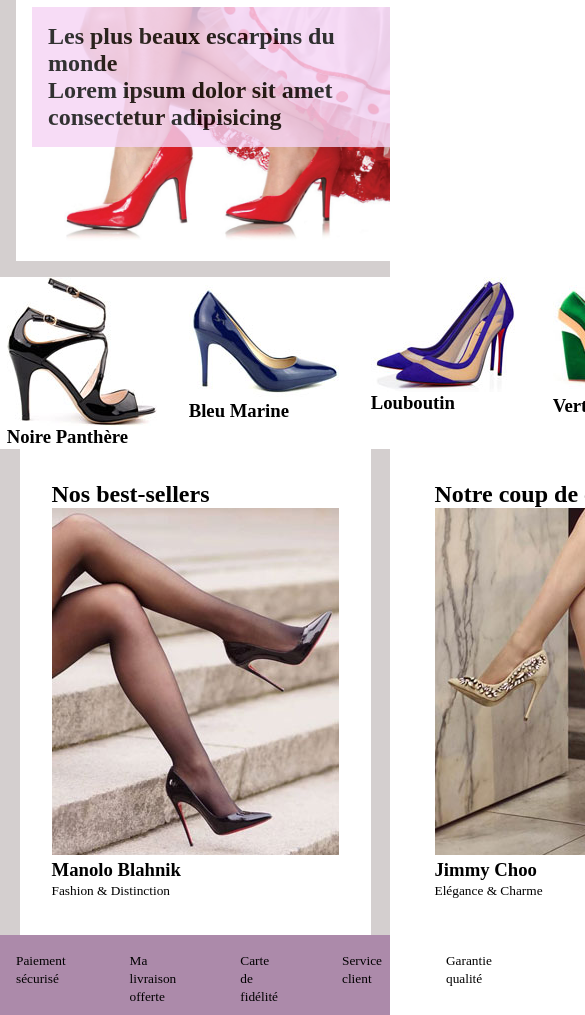
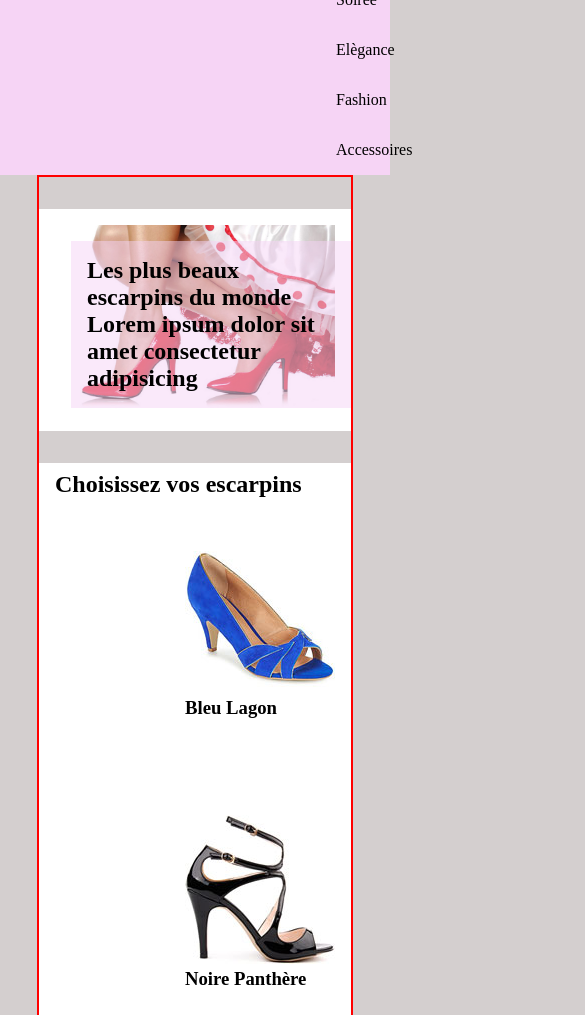
Before and after one commit to ridah00/shoesplash, a plain HTML site: page index.html in a window 390 px wide. Shown: the part 259-1274 px from the top of the page, 585 px wide, since content can reach past the window. Drawn offline with Linux system fonts and the light colour scheme.

Commit message:
presque_là

```diff
--- a/css/style.css
+++ b/css/style.css
@@ -2,104 +2,155 @@
     margin: 0;
     padding: 0;
 }
-body{
-    display: flex;
-    flex-direction: column;
+body {
+    background-color: rgb(212, 207, 207);
 }
-.topbar{
+
+.topbar {
     background-color: black;
+    color: white;
+    text-align: center;
 }
-header{
+header {
     background-color: #F6D4F5;
 }
-.left{
+
+
+.left {
     float: left;
 }
-.right{
+
+.right {
     float: right;
 }
+div.container{
+    margin: 0 20rem;
+}
+nav {
+    display: flex;
+    justify-content: space-evenly;
+}
 
+nav a {
+    text-decoration: none;
+    color: black;
+    padding: 1rem;
+}
+
+nav a:hover {
+    background-color: rgba(53, 50, 50);
+    color: white;
+    transition: all 0.1s ease 0s;
+}
 #slider{
+    background-color: white;
+    /* width: 100%; */
     position: relative;
     padding: 1rem;
 }
 #slider img{
-    padding: 1rem;
     background-color: white;
     width: 100%;
+    /* border: 5px solid white; */
 }
 #slider h2{
+    padding: 1rem;
+    background-color:rgba(246, 212, 245,50%);
     position: absolute;
-    padding: 1rem;
+    left: 2rem;
     top: 2rem;
-    left:2rem;
-    background-color: #f6d4f5;
-    opacity: 0.8;
-    width: fit-content;
+}
+main{
+    display: flex;
+    flex-direction: column;
+    align-items: center;
+    margin: 0 auto;
+    padding-top: 2rem;
+    padding-bottom: 2rem;
+    gap: 2rem;
+    width:80%;
+    border: 2px red solid;
 }
 
-nav{
+#select {
+    position: relative;
     display: flex;
-    justify-content: space-evenly;
+    background-color: white;
+    width: 100%;
+    justify-content: space-between;
+    flex-wrap: wrap;
+    margin: 0 auto;
+
 }
-/* a:hover{
-    background-color: rgba(53,50,50);
-    color: white;
-    transition: 0.2s;
-} */
-nav a:hover{
-    background-color: rgba(53,50,50);
-    color: white;
-    transition: all 0.1s ease 0s;
+#select h1{
+    position: absolute;
+    left: 1rem;
+    top: 0.5rem;
 }
-a{
-    text-decoration: none;
-    color: black;
+.escarpin{
+    margin-top: 4rem;
+    align-self: flex-end;
     padding: 1rem;
 }
-main{
-    background-color: rgb(212, 207, 207);
+
+#select:hover .escarpin{
+    opacity: 0.5;
+}
+#select .escarpin:hover{
+    opacity: 1;
+}
+
+#news{
+    width: 100%;
     display: flex;
-    align-content: center;
-    align-items: center;
-    flex-direction: column;
+    justify-content: space-between;
+    flex-wrap: wrap;
+}
 
+#news article {
+    background-color: white;
+    padding-inline: 1rem;
+    padding-top: 1rem;
 }
-#select{
-    background-color: white;
+#new h2{
+    background-color:#EA32C4 ;
+    padding: 0.5rem;
 }
-section{
-    display: flex;
-    gap: 2rem;
+#best h2{
+    background-color:#92BE44;
+    padding: 0.5rem;
 }
-.escarpin{
-    display: flex;
-    flex-direction: column;
-}
-#news article{
-    padding: 2rem;
-    background-color:white;
-}
-#info article{
-    padding: 1rem;
+#crush h2{
+    background-color:#0099B1 ;
+    padding: 0.5rem;
 }
 #info {
     background-color: #ac8aaa;
     display: flex;
     justify-content: space-evenly;
-    gap: 2rem;
+    /* gap: 2rem; */
 }
-#bottombar{
+#bottombar {
     background-color: #F6D4F5;
     display: flex;
     justify-content: space-around;
 }
-#bottombar article{
+
+#bottombar article {
     display: flex;
     flex-direction: column;
     align-items: center;
 }
-li{
+ul{
+    padding-top: 1rem;
+}
+li {
     list-style-type: none;
     text-align: center;
 }
+@media (max-width:640px){
+
+    nav ,#select ,#news,#info,#bottombar{
+        flex-direction: column;
+    }
+}
```
